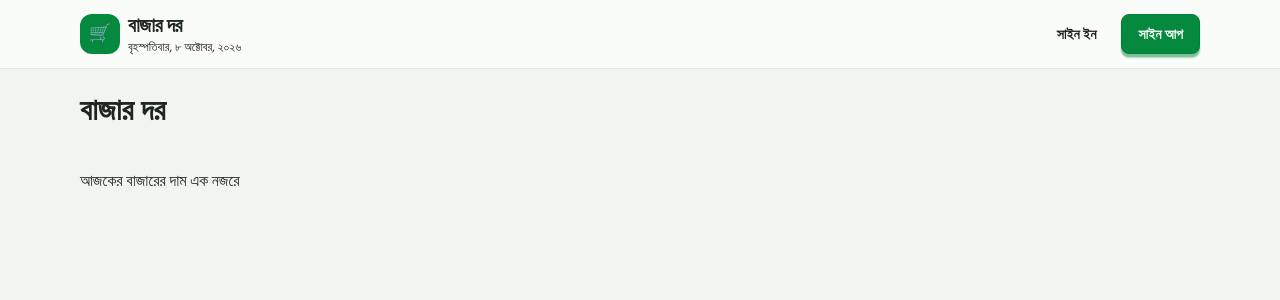
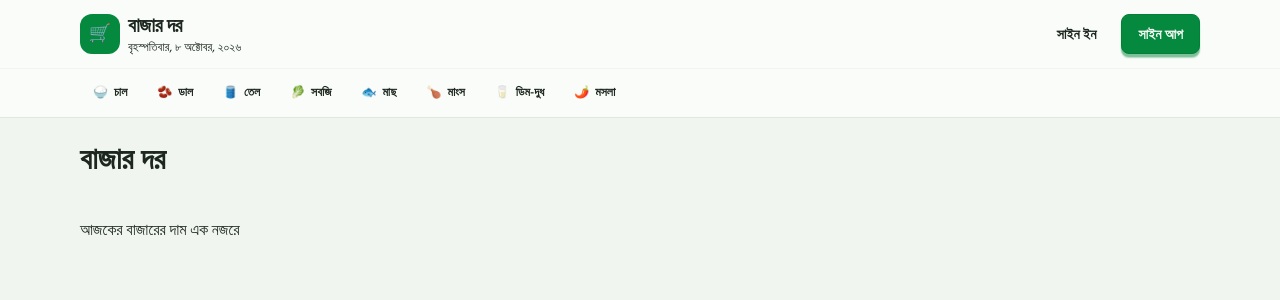
Before and after one commit to Md-Foisal/bazardor, a Next.js app: page / in a window 1280 px wide. Shown: the top 300 px of the page. Built offline with nearby package versions, Linux system fonts and the light colour scheme.

Commit message:
feat: add category links in navbar second row

```diff
--- a/src/components/Navbar.tsx
+++ b/src/components/Navbar.tsx
@@ -1,6 +1,7 @@
 "use client";
 
 import Link from "next/link";
+import { CATEGORIES } from "@/lib/categories";
 import BanglaDate from "./BanglaDate";
 
 export default function Navbar() {
@@ -26,6 +27,24 @@ export default function Navbar() {
           </Link>
         </div>
       </div>
+
+      <nav className="border-t border-base-200" aria-label="ক্যাটাগরি">
+        <ul className="no-scrollbar mx-auto flex max-w-6xl gap-1 overflow-x-auto px-4 py-2">
+          {CATEGORIES.map((cat) => {
+            return (
+              <li key={cat.slug} className="shrink-0">
+                <Link
+                  href={`/category/${cat.slug}`}
+                  className="btn btn-ghost btn-sm h-8 min-h-8 gap-1.5 rounded-lg px-3 text-xs font-semibold"
+                >
+                  <span>{cat.icon}</span>
+                  <span>{cat.nameBn}</span>
+                </Link>
+              </li>
+            );
+          })}
+        </ul>
+      </nav>
     </header>
   );
 }
--- /dev/null
+++ b/src/lib/categories.ts
@@ -0,0 +1,14 @@
+import type { Category } from "./types";
+
+// same list the /categories api returns. kept here so navbar can show
+// instantly without waiting for a request
+export const CATEGORIES: Category[] = [
+  { id: "chal", slug: "chal", nameBn: "চাল", icon: "🍚" },
+  { id: "dal", slug: "dal", nameBn: "ডাল", icon: "🫘" },
+  { id: "tel", slug: "tel", nameBn: "তেল", icon: "🛢️" },
+  { id: "sobji", slug: "sobji", nameBn: "সবজি", icon: "🥬" },
+  { id: "mach", slug: "mach", nameBn: "মাছ", icon: "🐟" },
+  { id: "mangsho", slug: "mangsho", nameBn: "মাংস", icon: "🍗" },
+  { id: "dim-dui", slug: "dim-dui", nameBn: "ডিম-দুধ", icon: "🥛" },
+  { id: "mosla", slug: "mosla", nameBn: "মসলা", icon: "🌶️" },
+];
```
